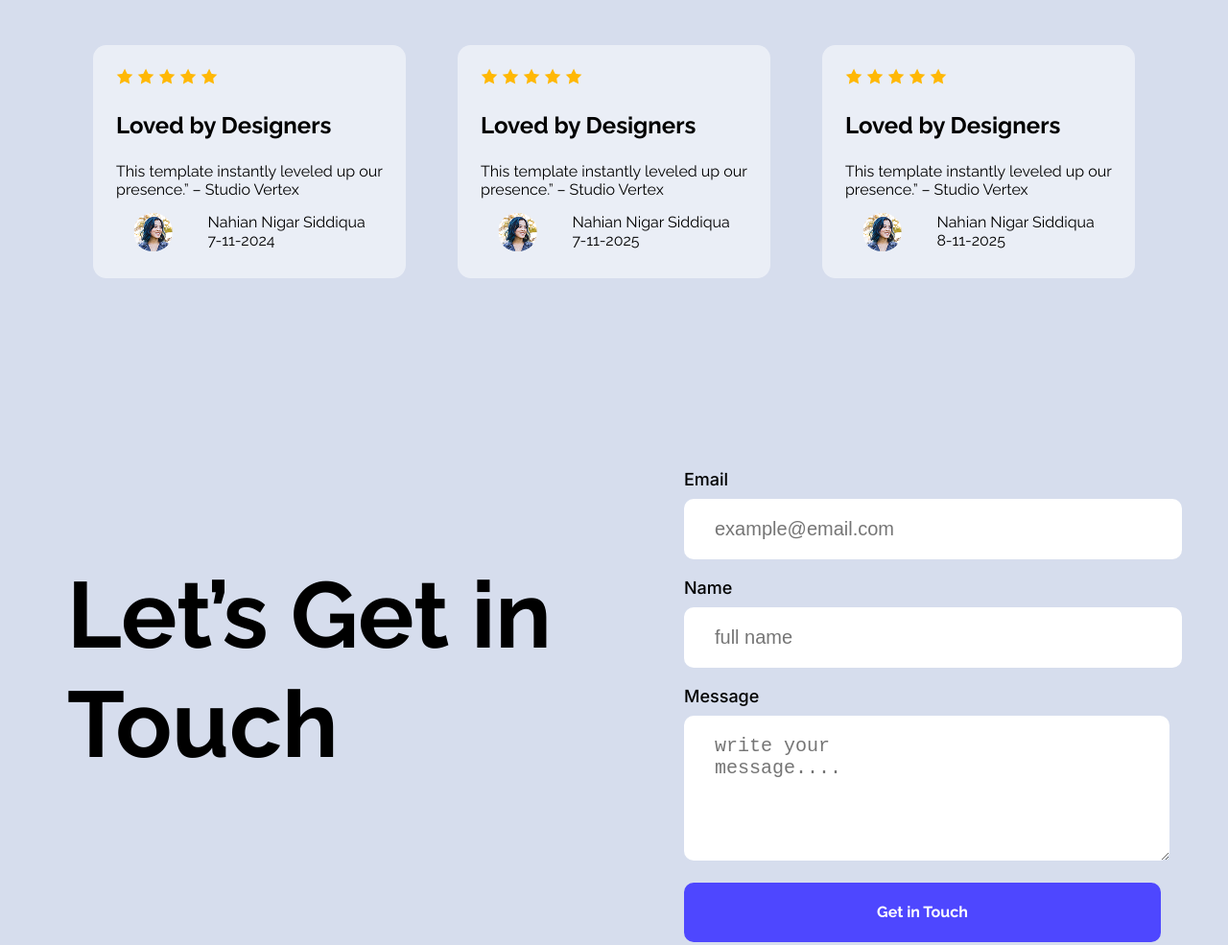
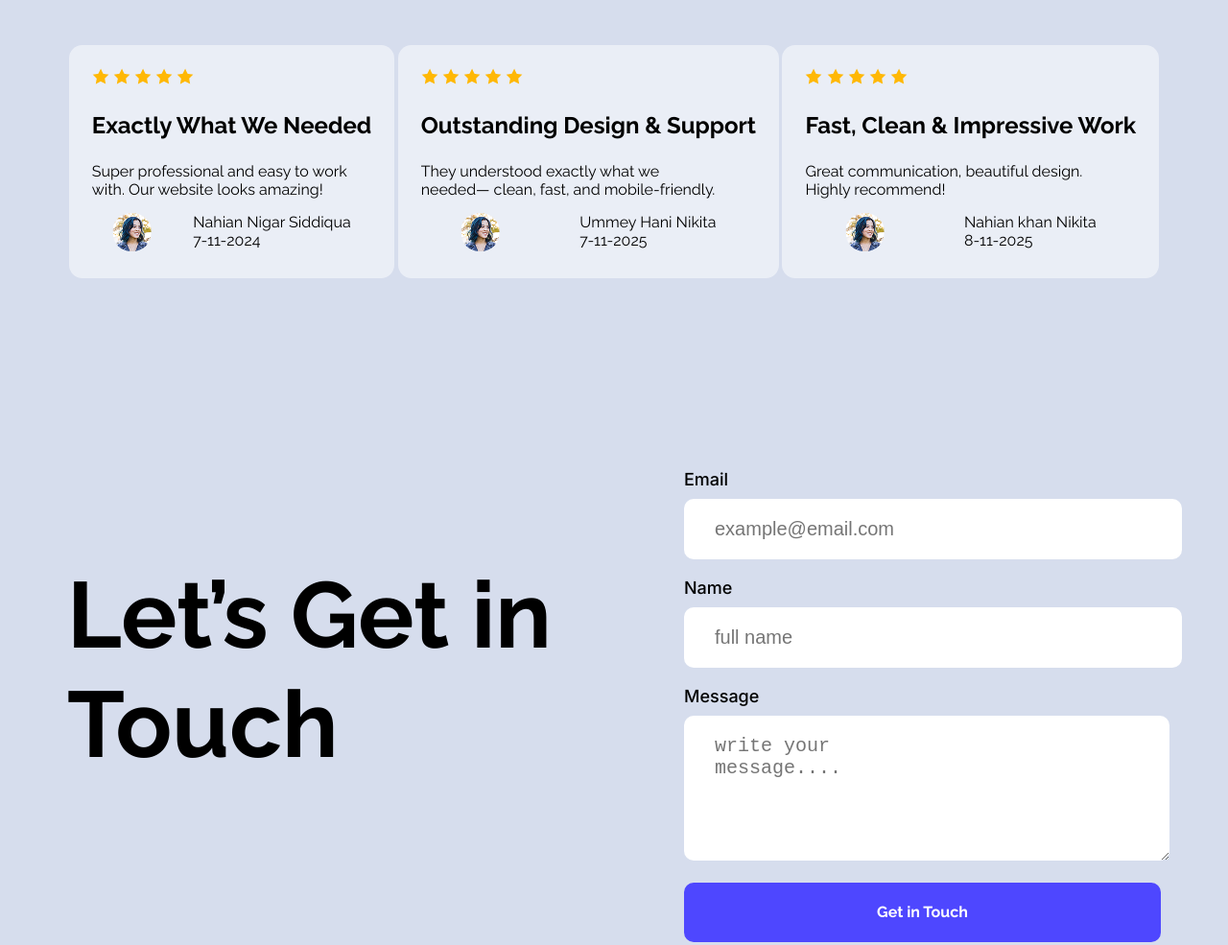
Before and after one commit to nafisfaiyaz-012/assignment-1-final, a plain HTML site: page index.html in a window 1280 px wide. Shown: the part 1803-2788 px from the top of the page at 96% size. Drawn offline with Linux system fonts and the light colour scheme.

Commit message:
LOGO name changed into NUVANTE

```diff
--- a/index.html
+++ b/index.html
@@ -22,7 +22,7 @@
     <header class="banner">
 
         <nav class="navigation">
-            <h3 class="logo color-1 inter-font">LOGO</h3>
+            <h3 class="logo color-1 inter-font">NUVANTE</h3>
             <button class="signup-button color-2 raleway-font" type="button">Sign Up</button>
         </nav>
 
@@ -77,9 +77,9 @@
                     <img src="Assets/icon-star.png" alt="">
                     <img src="Assets/icon-star.png" alt="">
                     <h1>
-                        Loved by Designers
+                        Exactly What We Needed
                     </h1>
-                    <p>This template instantly leveled up our<br>presence.” – Studio Vertex</p>
+                    <p>Super professional and easy to work<br>with. Our website looks amazing!</p>
                     <div class="user-details">
                         <img src="Assets/avatar.png" alt="">
                         <div>
@@ -95,13 +95,13 @@
                     <img src="Assets/icon-star.png" alt="">
                     <img src="Assets/icon-star.png" alt="">
                     <h1>
-                        Loved by Designers
+                        Outstanding Design & Support
                     </h1>
-                    <p>This template instantly leveled up our<br>presence.” – Studio Vertex</p>
+                    <p>They understood exactly what we<br>needed— clean, fast, and mobile-friendly.</p>
                     <div class="user-details">
                         <img src="Assets/avatar.png" alt="">
                         <div>
-                            <p>Nahian Nigar Siddiqua</p>
+                            <p>Ummey Hani Nikita</p>
                             <p>7-11-2025</p>
                         </div>
                     </div>
@@ -112,12 +112,12 @@
                     <img src="Assets/icon-star.png" alt="">
                     <img src="Assets/icon-star.png" alt="">
                     <img src="Assets/icon-star.png" alt="">
-                    <h1>Loved by Designers</h1>
-                    <p>This template instantly leveled up our<br>presence.” – Studio Vertex</p>
+                    <h1>Fast, Clean & Impressive Work</h1>
+                    <p>Great communication, beautiful design.<br>Highly recommend!</p>
                     <div class="user-details">
                         <img src="Assets/avatar.png" alt="">
                         <div>
-                            <p>Nahian Nigar Siddiqua</p>
+                            <p>Nahian khan Nikita</p>
                             <p>8-11-2025</p>
                         </div>
                     </div>
@@ -148,7 +148,7 @@
     <footer class="footer">
         <div>
             <div class="footer-logo inter-font color-1 text-align">
-                <p>LOGO</p>
+                <p>NUVANTE</p>
             </div>
             <div class="footer-description text-align">
                 <P>Ready to elevate your online presence? Contact us today to discuss<br>your project and discover how
```
